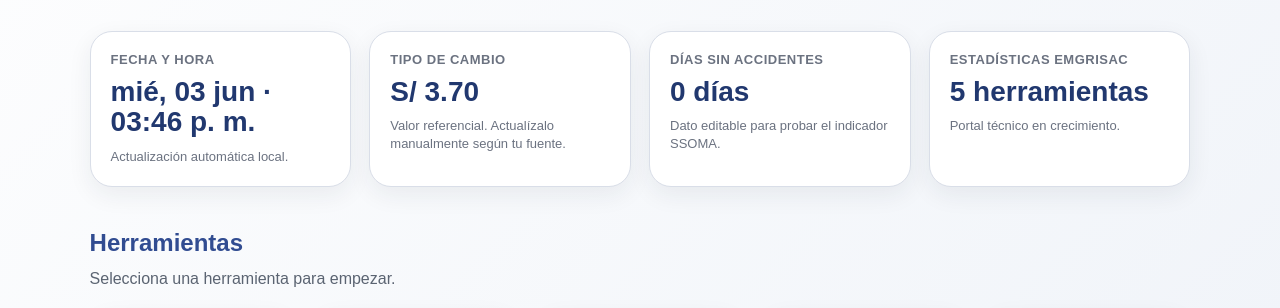
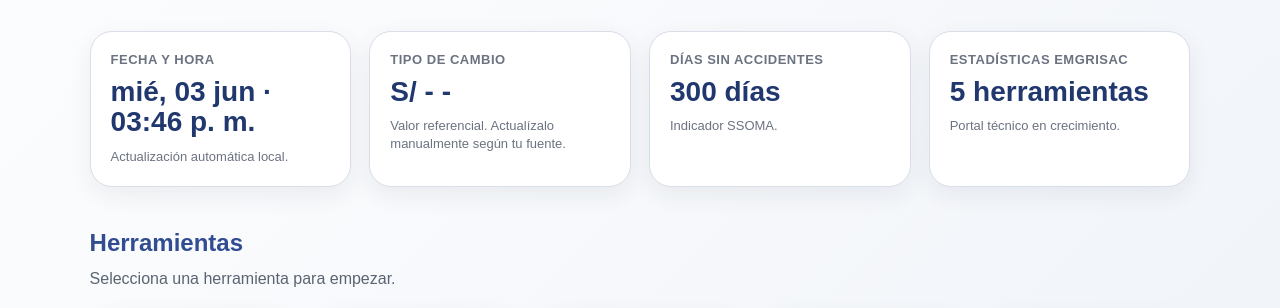
Before and after one commit to UkMarsX/OTUB, a plain HTML site: page index.html in a window 1280 px wide. Shown: the part 428-736 px from the top of the page. Drawn offline with Linux system fonts and the light colour scheme.

Commit message:
Update index.html

```diff
--- a/index.html
+++ b/index.html
@@ -254,14 +254,14 @@
 
       <div class="metric">
         <div class="metric-label">Tipo de cambio</div>
-        <div class="metric-value">S/ 3.70</div>
+        <div class="metric-value">S/  - - </div>
         <div class="metric-note">Valor referencial. Actualízalo manualmente según tu fuente.</div>
       </div>
 
       <div class="metric">
         <div class="metric-label">Días sin accidentes</div>
-        <div class="metric-value">0 días</div>
-        <div class="metric-note">Dato editable para probar el indicador SSOMA.</div>
+        <div class="metric-value">300 días</div>
+        <div class="metric-note"> Indicador SSOMA.</div>
       </div>
 
       <div class="metric">
```
